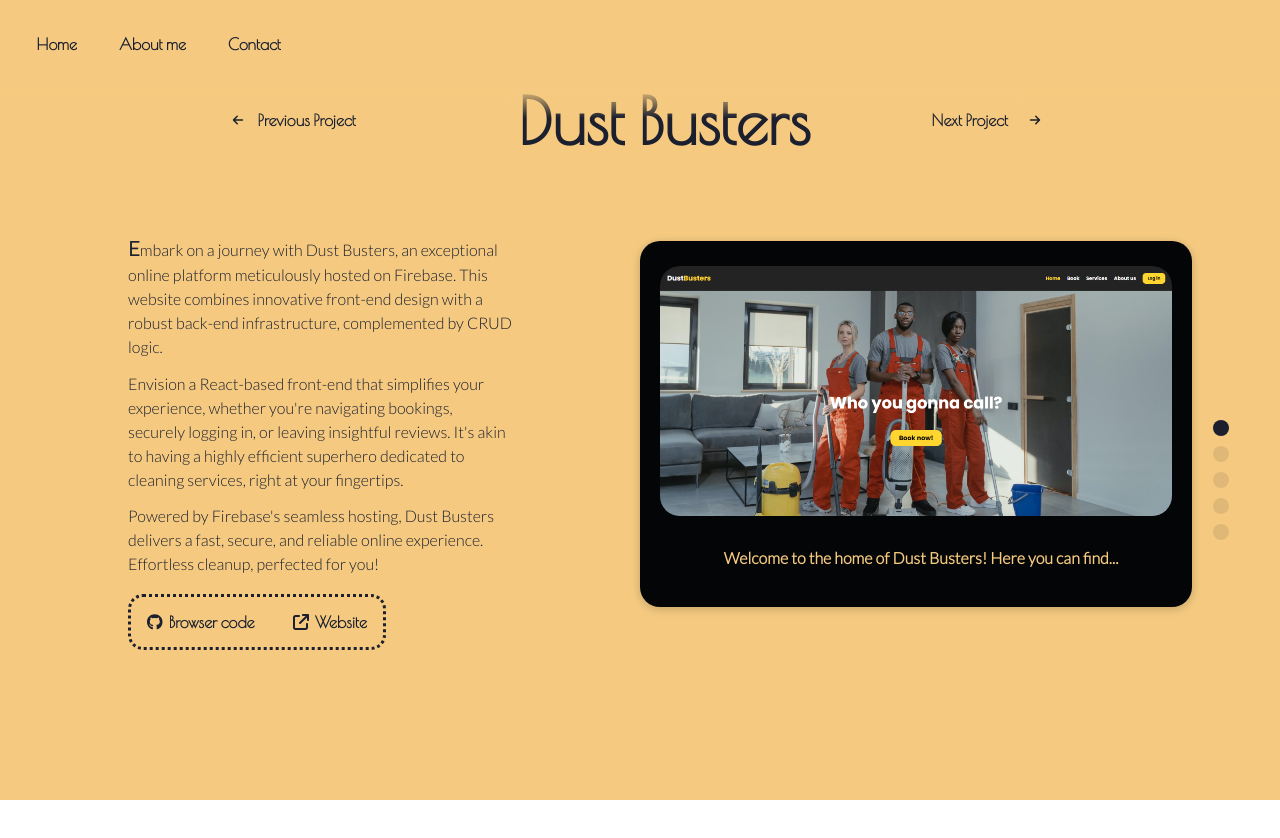
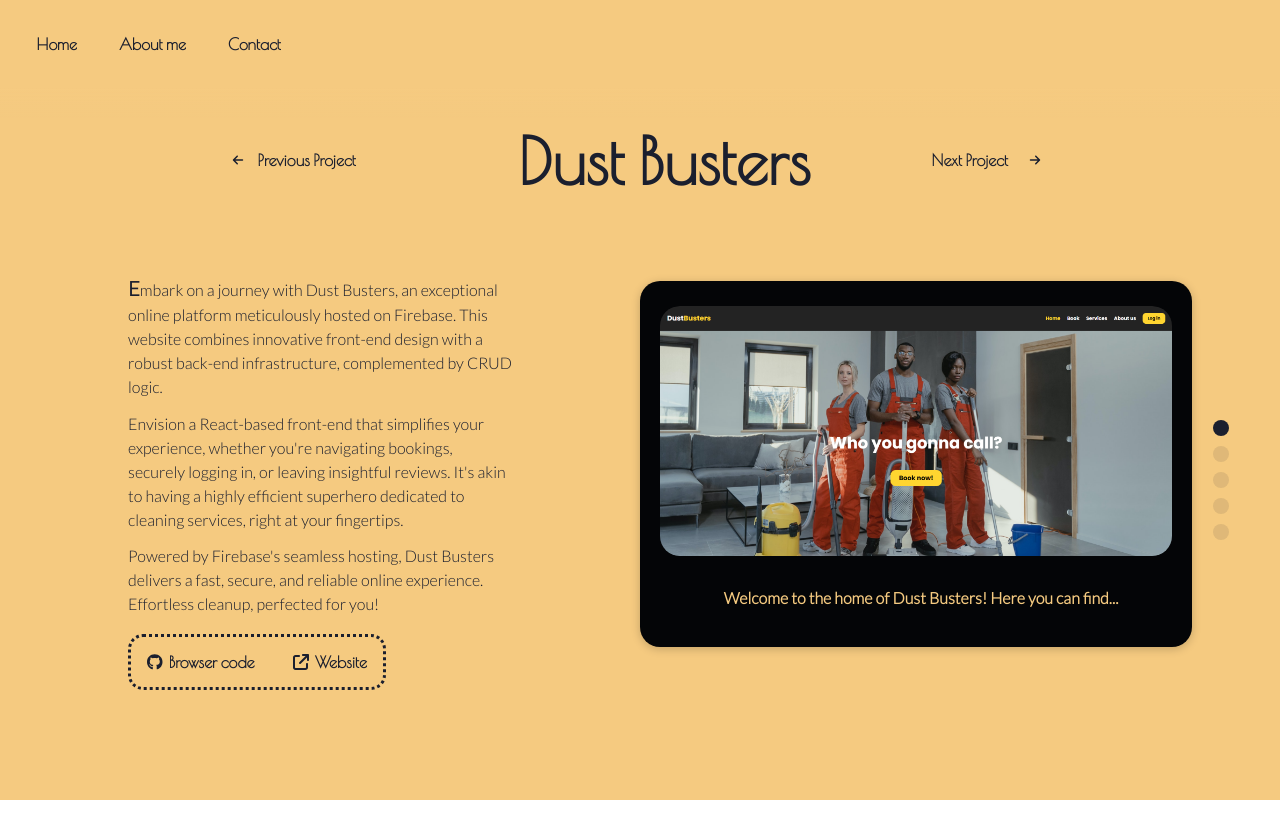
Before and after one commit to starleafer/My-portfolio, a React (Vite) app: page /My-portfolio/cleaning in a window 1280 px wide. Shown: the top 838 px of the page. Built offline with nearby package versions, Linux system fonts and the light colour scheme; a web font is replaced by a local one.

Commit message:
Adjust PageNavigationButton margin for responsive design
- Updated margin-top for mid-sized and mobile screens
- Fine-tuned vertical spacing to improve layout consistency

```diff
--- a/src/components/PageNavigationButton.jsx
+++ b/src/components/PageNavigationButton.jsx
@@ -99,14 +99,14 @@
 
 
   @media (max-width: 1536px) and (min-width: 769px) {
-    margin-top: 5vh;
+    margin-top: 5em;
   }
 
 
   @media (max-width: 768px) and (min-width: 320px) {
     gap: 2em;
     width: 100vw;
-    margin-top: 1vh;
+    margin-top: 10vh;
     justify-content: flex-start;
     padding-left: 4em;
   }
```
